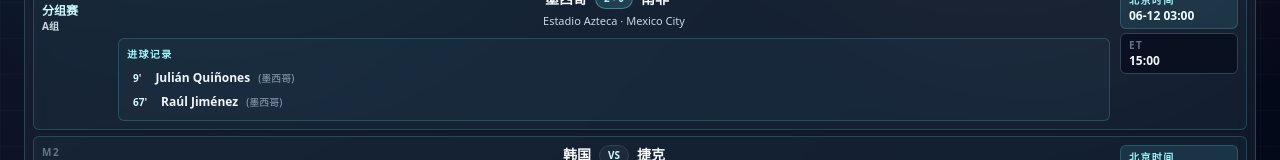
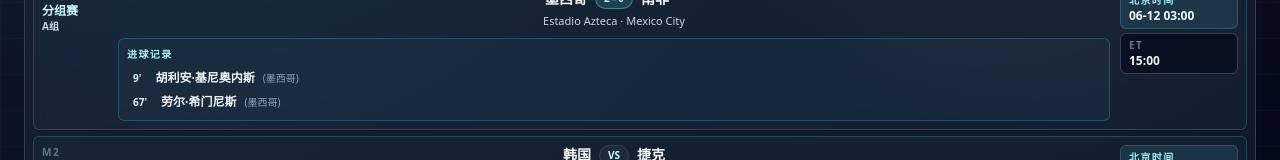
Before and after one commit to huayu2025ai-sketch/world-cup-26, a Next.js app: page /schedule in a window 1280 px wide. Shown: the part 358-518 px from the top of the page. Built offline with nearby package versions, Linux system fonts and the light colour scheme.

Commit message:
fix(schedule-data): 进球球员名使用中文译名
- Julián Quiñones → 胡利安·基尼奥内斯
- Raúl Jiménez → 劳尔·希门尼斯

```diff
--- a/constants/scheduleData.ts
+++ b/constants/scheduleData.ts
@@ -45,8 +45,8 @@ const withBeijingTime = (match: ScheduleMatchInput): ScheduleMatch => ({
 
 const matchInputs: ScheduleMatchInput[] = [
   { id: 1, stage: "分组赛", group: "A", date: "2026-06-11", etTime: "15:00", home: "墨西哥", away: "南非", venue: "Estadio Azteca", city: "Mexico City", homeScore: 2, awayScore: 0, goalScorers: [
-    { player: "Julián Quiñones", team: "墨西哥", minute: "9'", type: "goal" },
-    { player: "Raúl Jiménez", team: "墨西哥", minute: "67'", type: "goal" },
+    { player: "胡利安·基尼奥内斯", team: "墨西哥", minute: "9'", type: "goal" },
+    { player: "劳尔·希门尼斯", team: "墨西哥", minute: "67'", type: "goal" },
   ] },
   { id: 2, stage: "分组赛", group: "A", date: "2026-06-11", etTime: "22:00", home: "韩国", away: "捷克", venue: "Estadio Akron", city: "Guadalajara" },
   { id: 3, stage: "分组赛", group: "B", date: "2026-06-12", etTime: "15:00", home: "加拿大", away: "波黑", venue: "BMO Field", city: "Toronto" },
```
